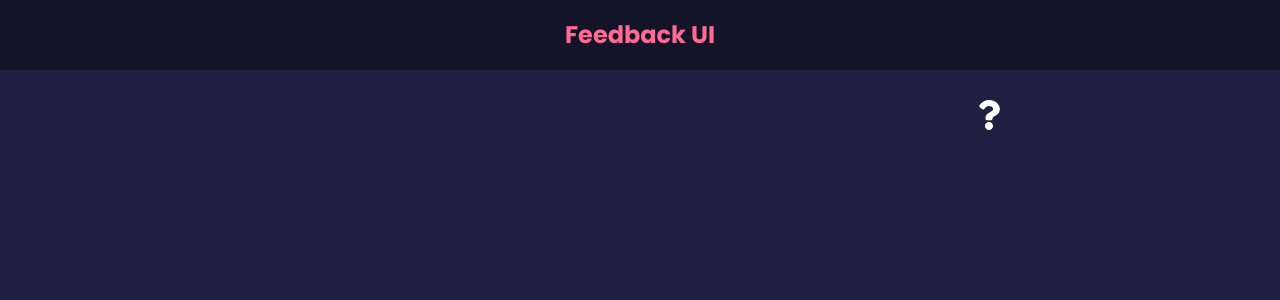
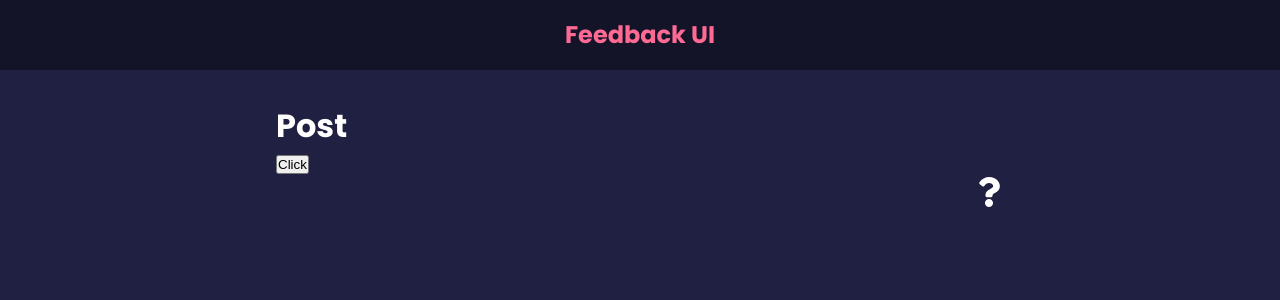
Before and after one commit to erick207/feedback-app, a React (Create React App) app: page /post in a window 1280 px wide. Before the commit this address had no page. Shown: the top 300 px of the page. Built offline with nearby package versions, Linux system fonts and the light colour scheme.

Commit message:
navigate and nested routes example

```diff
--- a/src/App.js
+++ b/src/App.js
@@ -43,7 +43,7 @@
           ></Route>
 
           <Route path='/about' element={<AboutPage />} />
-          <Route path='/post/:id/:name' element={<Post />} />
+          <Route path='/post/*' element={<Post />} />
         </Routes>
 
         <AboutIconLink />
--- a/src/components/Post.jsx
+++ b/src/components/Post.jsx
@@ -1,12 +1,26 @@
-import {useParams} from 'react-router-dom'
+import {Navigate, useNavigate, Routes, Route} from 'react-router-dom'
 
 function Post() {
-  const params = useParams()
+  const status = 200
+
+  const navigate = useNavigate()
+
+  const onClick = () => {
+    console.log('Hello')
+    navigate('/about')
+  }
+
+  if(status === 404) {
+    return <Navigate to='/notfound'/>
+  }
 
   return (
     <div>
-      <h1>Post {params.id}</h1>
-      <p>Name: {params.name}</p>
+      <h1>Post</h1>
+      <button onClick={onClick}>Click</button>
+      <Routes>
+        <Route path='/show' element={<h1>Hello World</h1>}/>
+      </Routes>
     </div>
   )
 
```
